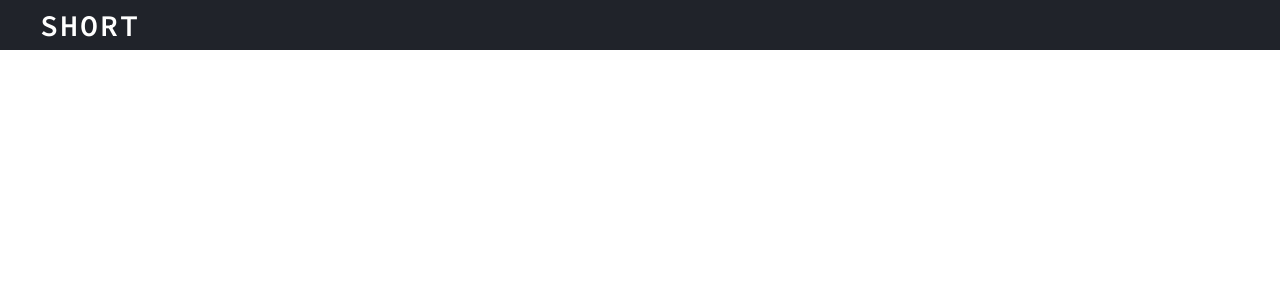
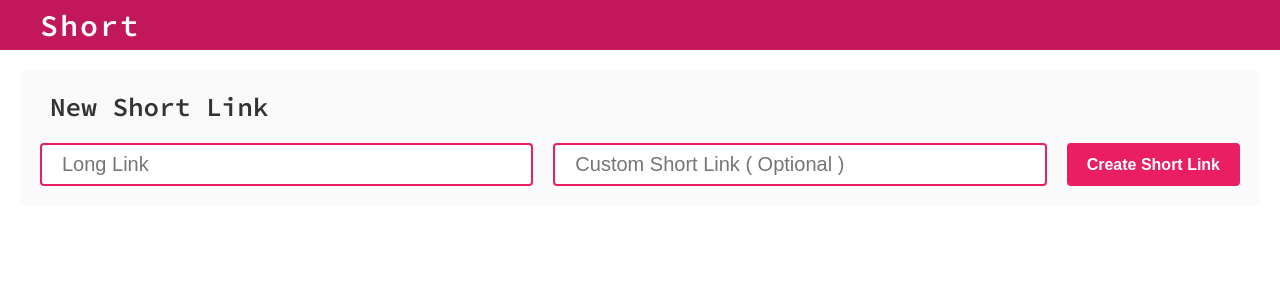
Before and after one commit to short-d/short, a React (Create React App) app in the folder app/web/: page / in a window 1280 px wide. Shown: the top 300 px of the page. Built offline with nearby package versions, Linux system fonts and the light colour scheme.

Commit message:
Add long link textfield, short link textfield and create short link button

```diff
--- a/app/web/src/App.scss
+++ b/app/web/src/App.scss
@@ -1,23 +1,81 @@
 @import "font";
 
 $content-width: 1200px;
+$color-primary: #e91e63;
+
+@mixin round-corner {
+  border-radius: 4px;
+}
 
 header {
-  background-color: #20232a;
+  background-color: #c2185b;
+  color: white;
   display: flex;
   justify-content: center;
-  color: white;
 
   .center {
-    width: $content-width;
     display: flex;
     padding: 10px 0;
+    width: $content-width;
 
     .logo {
+      font-size: 30px;
       font-weight: $font-weight-semi-bold;
+      letter-spacing: 2px;
       line-height: 30px;
-      font-size: 30px;
-      letter-spacing: 2px;
     }
   }
 }
+
+.content {
+  display: flex;
+  justify-content: center;
+  padding-top: 20px;
+
+  .center {
+    background-color: #fafafa;
+    border-radius: 4px;
+    padding: 20px;
+    width: $content-width;
+
+    .control {
+      display: flex;
+
+      &.create-short-link {
+        .text-field {
+          border: 2px solid $color-primary;
+          flex: 1;
+          font-size: 20px;
+          @include round-corner;
+          margin-right: 20px;
+          outline: none;
+          padding: 8px 20px;
+        }
+
+        button {
+          background-color: $color-primary;
+          border: none;
+          @include round-corner;
+          color: white;
+          font-size: 16px;
+          font-weight: $font-weight-semi-bold;
+          outline: none;
+          padding: 0 20px;
+
+          &:hover {
+            cursor: pointer;
+            opacity: 0.9;
+          }
+        }
+      }
+    }
+  }
+}
+
+.title {
+  color: #333333;
+  font-size: 26px;
+  font-weight: $font-weight-semi-bold;
+  margin-bottom: 20px;
+  padding-left: 10px;
+}
--- a/app/web/src/App.tsx
+++ b/app/web/src/App.tsx
@@ -6,9 +6,23 @@ function App() {
         <div className='App'>
             <header>
                 <div className={'center'}>
-                    <div className={'logo'}>SHORT</div>
+                    <div className={'logo'}>Short</div>
                 </div>
             </header>
+            <div className={'content'}>
+                <div className={'center'}>
+
+                    <div className={'title'}>New Short Link</div>
+
+                    <div className={'control create-short-link'}>
+                        <input className={'text-field'} type={'text'} placeholder={'Long Link'}/>
+                        <input className={'text-field'} type={'text'} placeholder={'Custom Short Link ( Optional )'}/>
+                        <button>
+                            Create Short Link
+                        </button>
+                    </div>
+                </div>
+            </div>
         </div>
     );
 }
```
